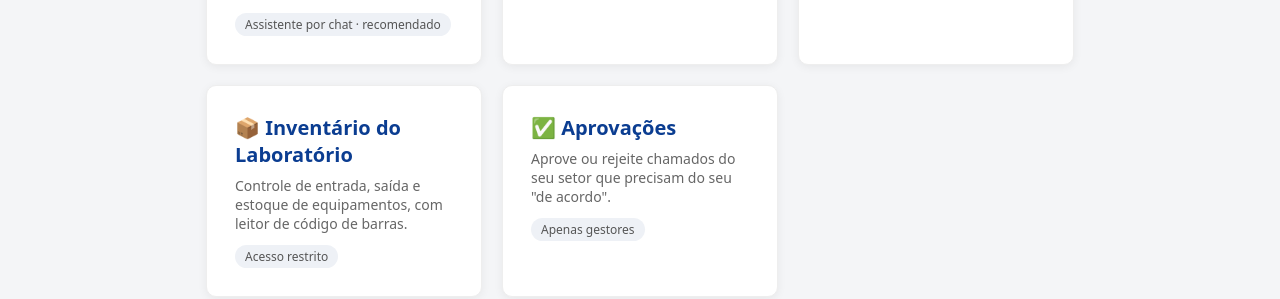
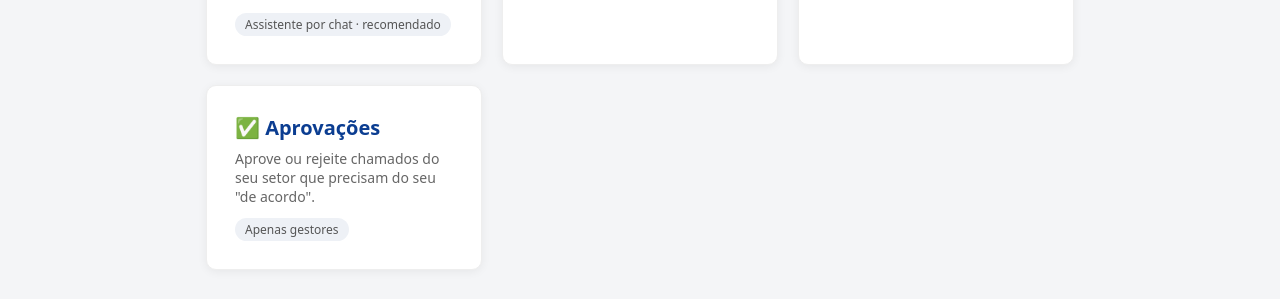
Before and after one commit to polozyc/Portal-Tempo-Assist-Service, a website: page src/public/hub.html in a window 1280 px wide. Shown: the part 439-738 px from the top of the page. Drawn offline with Linux system fonts and the light colour scheme; no server answers.

Commit message:
sem inventario

```diff
--- a/src/public/hub.html
+++ b/src/public/hub.html
@@ -102,11 +102,7 @@
         <span class="badge">Disponível para todos os usuários</span>
       </a>
 
-      <a href="/inventory.html" id="inventory-card" class="hub-card">
-        <h2>📦 Inventário do Laboratório</h2>
-        <p>Controle de entrada, saída e estoque de equipamentos, com leitor de código de barras.</p>
-        <span class="badge">Acesso restrito</span>
-      </a>
+
 
       <a href="/approvals.html" id="approvals-card" class="hub-card">
         <h2>✅ Aprovações</h2>
```
